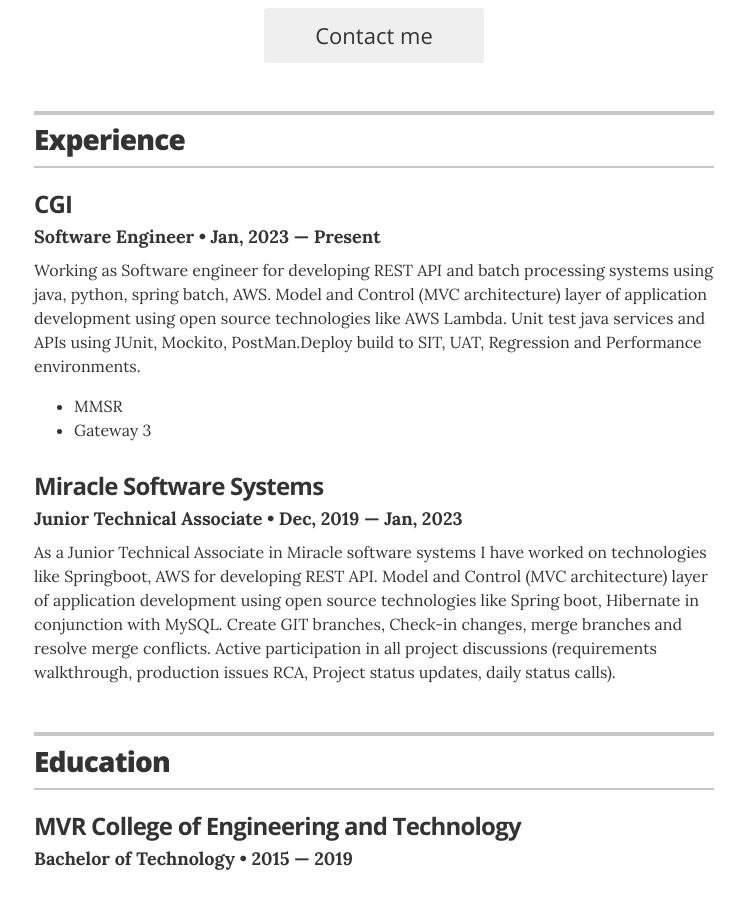
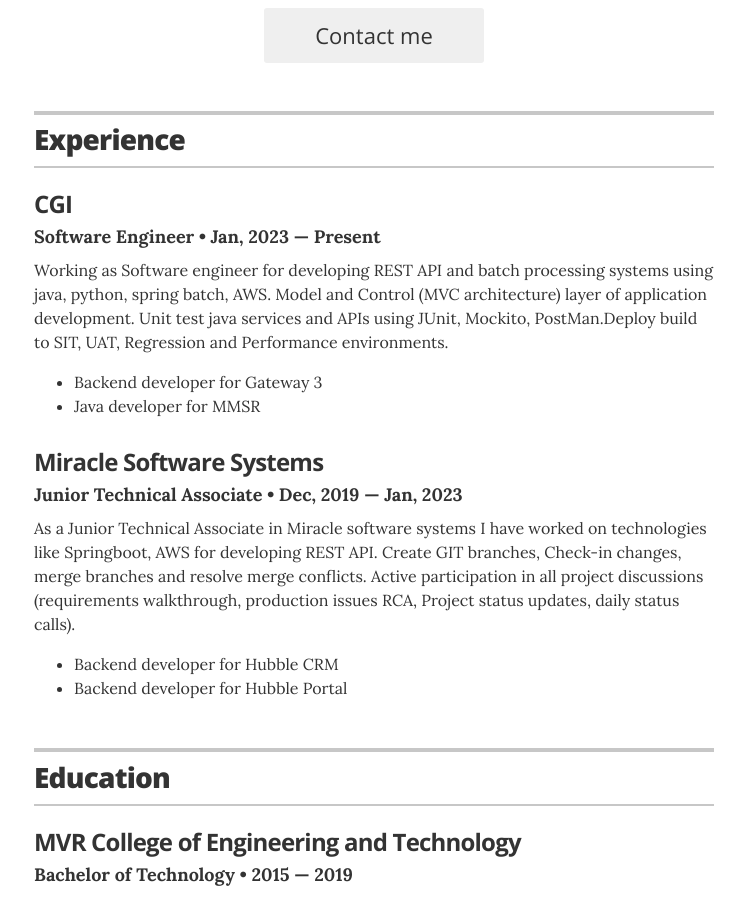
Before and after one commit to nbade27/resume, a Jekyll site: the page built from index.html, in a window 1280 px wide and 900 px high, scrolled down 410 px. Shown: the whole window, without its empty margins (266-1011 px from the left). Built offline with Jekyll 4.4.1, drawn with Linux system fonts in a browser that asks for light colours.

Commit message:
some project changes

```diff
--- a/_data/experience.yml
+++ b/_data/experience.yml
@@ -3,10 +3,10 @@
 - company: CGI
   position: Software Engineer
   duration: Jan, 2023 &mdash; Present
-  summary: Working as Software engineer for developing REST API and batch processing systems using java, python, spring batch, AWS. Model and Control (MVC architecture) layer of application  development using open source technologies like AWS Lambda. Unit test java services and APIs using JUnit, Mockito, PostMan.Deploy build to SIT, UAT, Regression and Performance environments.<ul class="resume-item-list"><li>MMSR</li><li>Gateway 3</li></ul>
+  summary: Working as Software engineer for developing REST API and batch processing systems using java, python, spring batch, AWS. Model and Control (MVC architecture) layer of application  development. Unit test java services and APIs using JUnit, Mockito, PostMan.Deploy build to SIT, UAT, Regression and Performance environments.<ul class="resume-item-list"><li>Backend developer for Gateway 3</li><li>Java developer for MMSR</li></ul>
 
 # Director of Digital Stratgy
 - company: Miracle Software Systems
   position: Junior Technical Associate
   duration:  Dec, 2019 &mdash; Jan, 2023
-  summary: As a Junior Technical Associate in Miracle software systems I have worked on technologies like Springboot, AWS for developing REST API. Model and Control (MVC architecture) layer of application  development using open source technologies like Spring boot, Hibernate in conjunction with MySQL. Create GIT branches, Check-in changes, merge branches and  resolve merge conflicts. Active participation in all project discussions (requirements  walkthrough, production issues RCA, Project status updates, daily  status calls).
+  summary: As a Junior Technical Associate in Miracle software systems I have worked on technologies like Springboot, AWS for developing REST API. Create GIT branches, Check-in changes, merge branches and  resolve merge conflicts. Active participation in all project discussions (requirements  walkthrough, production issues RCA, Project status updates, daily  status calls).<ul class="resume-item-list"><li>Backend developer for Hubble CRM</li><li>Backend developer for Hubble Portal</li></ul>
```
